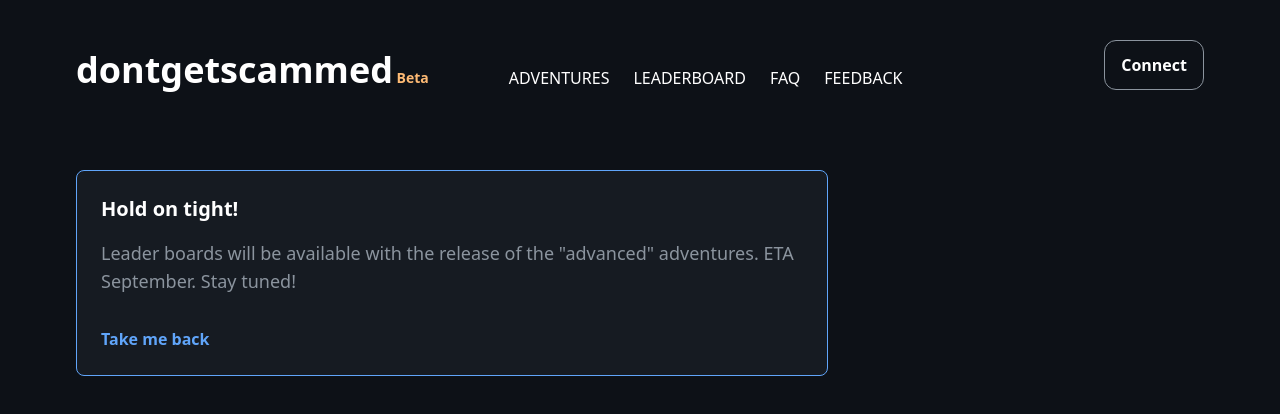
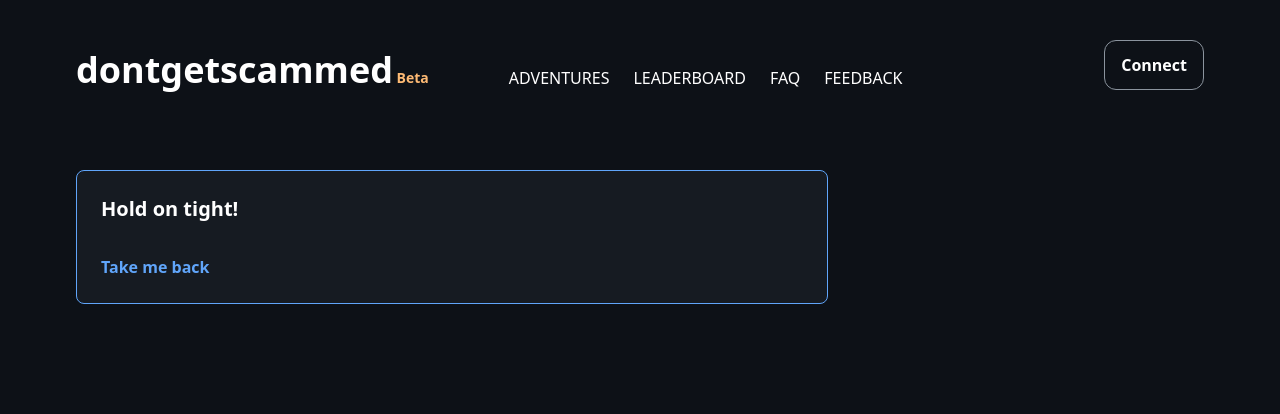
Before and after one commit to anthdm/dontgetscammed, a Next.js app: page /faq in a window 1280 px wide. Shown: the top 414 px of the page. Built offline with nearby package versions, Linux system fonts and the light colour scheme.

Commit message:
fixed quote

```diff
--- a/src/pages/faq.tsx
+++ b/src/pages/faq.tsx
@@ -10,10 +10,7 @@ const LeaderBoard: NextPage = () => {
     <PageContent>
       <Card className="border border-blue-400">
         <h3 className="text-xl mb-4 font-bold">Hold on tight!</h3>
-        <PageP>
-          Leader boards will be available with the release of the "advanced"
-          adventures. ETA September. Stay tuned!
-        </PageP>
+        <PageP></PageP>
         <Spacer />
         <Link href="/">
           <a className="text-blue-400 font-bold hover:underline">
--- a/src/pages/leaderboard.tsx
+++ b/src/pages/leaderboard.tsx
@@ -11,7 +11,7 @@ const LeaderBoard: NextPage = () => {
       <Card className="border border-blue-400">
         <h3 className="text-xl mb-4 font-bold">Hold on tight!</h3>
         <PageP>
-          Leader boards will be available with the release of the "advanced"
+          Leader boards will be available with the release of the advanced
           adventures. ETA September. Stay tuned!
         </PageP>
         <Spacer />
```
Also changed, not shown: 1 other file (tests, documents, lock files or other folders).
